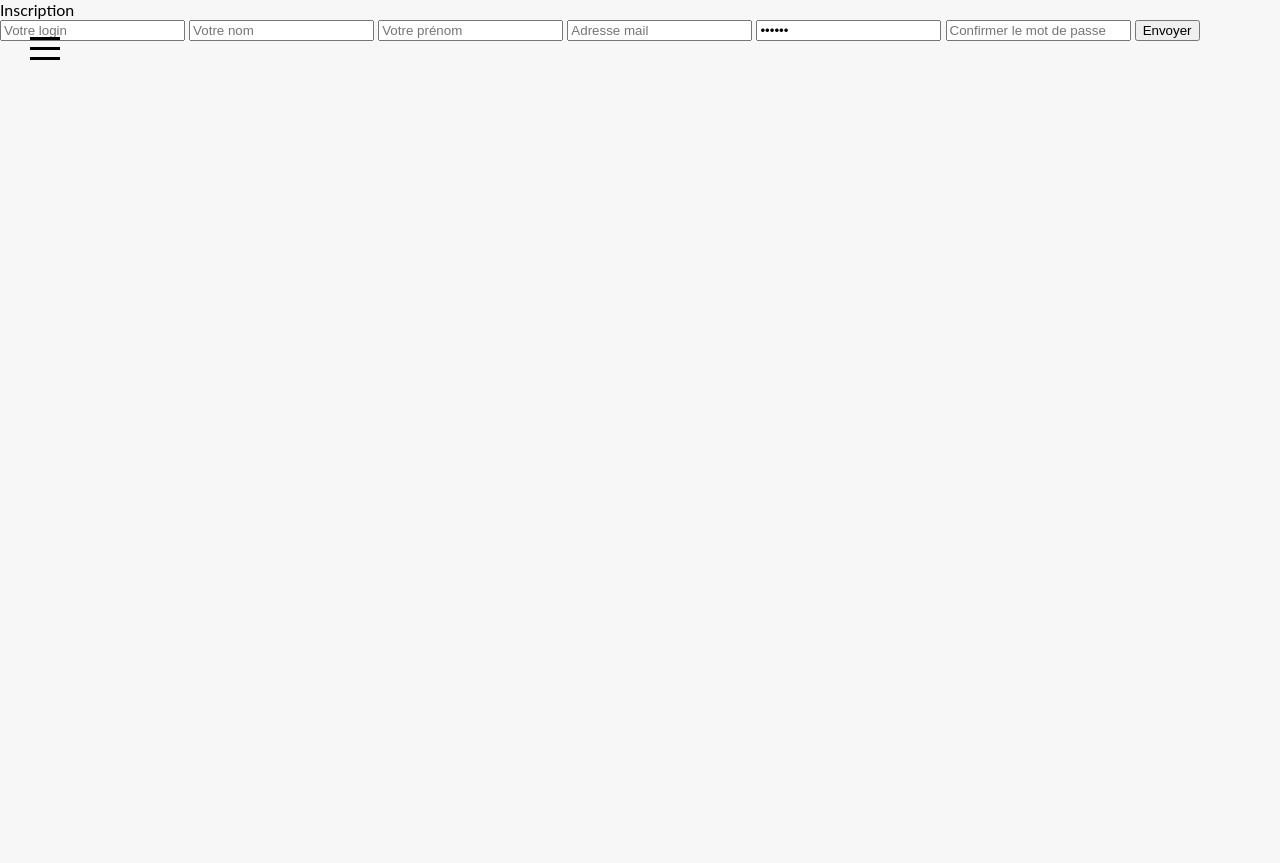
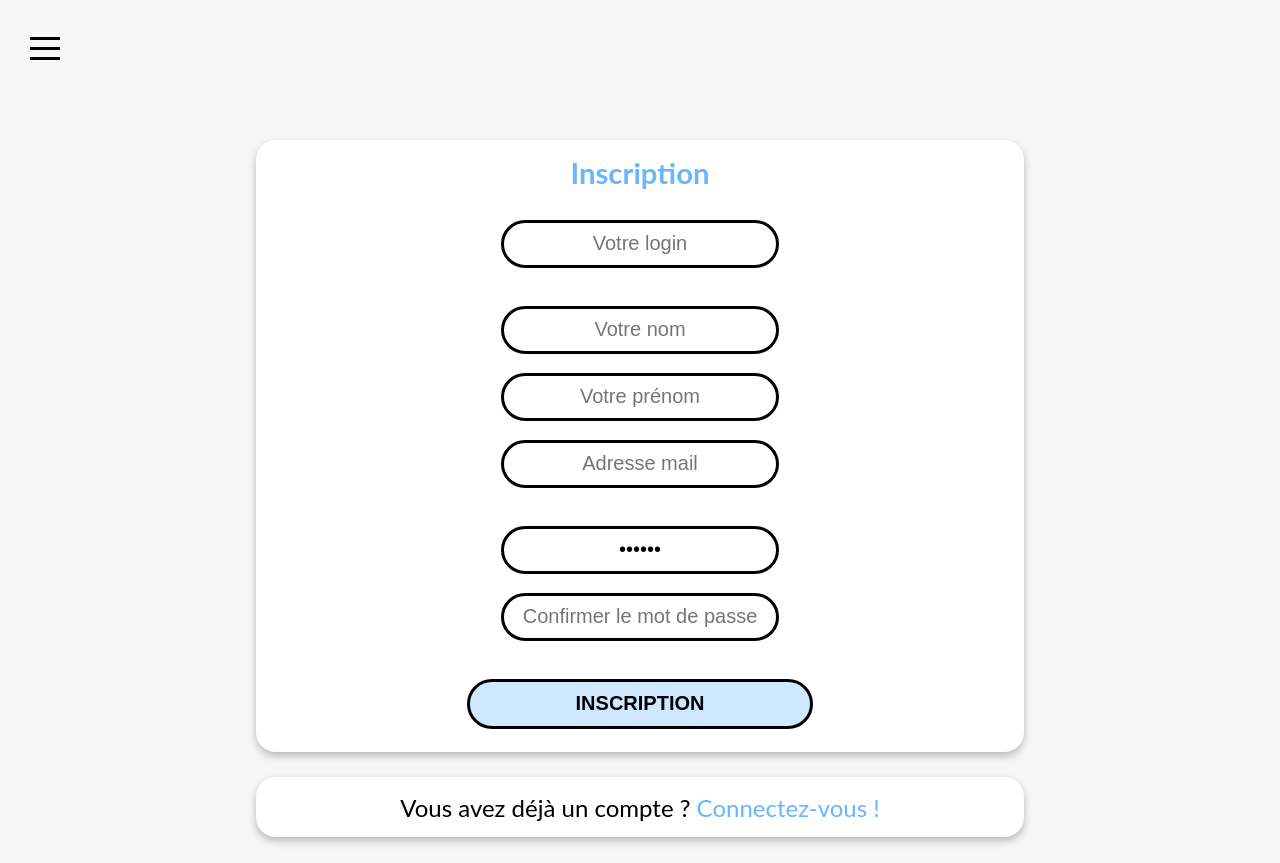
Before and after one commit to FelixPerso/ProjetWebPHP_commerce_equitable, a PHP site: page /pages/Inscription.php in a window 1280 px wide. Before the commit the page ends 60 px from the top, so only its background shows below. Run offline with PHP 8.4, Linux system fonts and the light colour scheme; some libraries are stand-ins or nearby versions.

Commit message:
MODIF de Thomas CSS(connexion, logout, vente) + ajout texte page accueil

```diff
--- /dev/null
+++ b/assets/css/pages/inscConn.css
@@ -0,0 +1,120 @@
+*, ::before, ::after {
+
+    text-decoration: none;
+}
+
+.site {
+
+    margin: auto;
+}
+
+.rectangle1, .rectangle2 {
+
+    z-index: auto;
+    width: 60%;
+    height: 100%;
+    margin: auto;
+    border-radius: 20px;
+    background: #FFF;
+    filter: drop-shadow(0px 4px 4px rgba(0, 0, 0, 0.25));
+    margin-bottom: 2%;
+}
+
+
+#bouton {
+
+    width: 45%;
+    height: 50px;
+    margin-bottom: 3%;
+    font-weight: bold;
+    background: rgba(104, 182, 253, 0.3095);
+    border: 3px solid #000000;
+    border-radius: 100px;
+    font-size: 20px;
+}
+
+#bouton:hover {
+
+    background: rgba(104, 160, 253, 0.40);
+}
+
+
+.rectangle1 .phrases, .rectangle2 p {
+
+    color: #000;
+    font-size: 12pt;
+    text-align: center;
+    margin-top: 5%;
+    margin-left: 20px;
+    margin-right: 20px;
+}
+
+.rectangle1 h3, .rectangle2 p {
+
+    color: #68B6FD;
+    text-align: center;
+    margin-top: 0%;
+    padding-top: 2%;
+}
+
+.rectangle1 h3 {
+
+    font-size: 22pt;
+}
+
+.rectangle1 p, .rectangle2 p {
+
+    color: #000;
+    text-align: center;
+}
+
+.rectangle2 a {
+
+    color: #68B6FD;
+}
+
+.rectangle2 p {
+
+    padding-bottom: 2%;
+    font-size: 18pt;
+}
+
+.rectangle2 a:hover {
+
+    color: rgb(104, 160, 253);
+}
+
+
+
+/*****************************/
+/*        FORMULAIRE         */
+/*****************************/
+
+.formulaire {
+
+    margin: auto;
+    text-align: center;
+    margin-top: 3%;
+}
+
+.formulaire label {
+
+    font-weight: bold;
+    font-size: 20px;
+}
+
+#login, #mdp, #nom, #prenom, #email, #confmdp {
+
+    font-size: 20px;
+    text-align: center;
+    border-radius: 100px;
+    border: 3px solid #000000;
+    height: 40px;
+    width: 35%;
+}
+
+
+#login:hover, #mdp:hover, #nom:hover, #prenom:hover, #email:hover, #confmdp:hover {
+
+    background: rgba(104, 182, 253, 0.10);
+}
--- a/assets/css/pages/vente.css
+++ b/assets/css/pages/vente.css
@@ -30,6 +30,7 @@
     background: rgba(104, 182, 253, 0.3095);
     border: 3px solid #000000;
     border-radius: 100px;
+    font-size: 20px;
 }
 
 #bouton:hover {
--- a/pages/Inscription.php
+++ b/pages/Inscription.php
@@ -2,7 +2,7 @@
 
     session_start();
 
-    include('bd.php'); // Connexion à la base de données
+    include 'bd.php'; // Connexion à la base de données
 
 
 
@@ -189,15 +189,16 @@
 
 ?>
 
-<!DOCTYPE html>
+<!DOCTYPE HTML>
 <html lang="fr">
     <head>
         <meta charset="utf-8">
-        <meta http-equiv="X-UA-Compatible" content="IE=edge">
-        <meta name="viewport" content="width=device-width, initial-scale=1">
         <link rel='stylesheet' type='text/css' media='screen' href='../assets/css/header.css'>
+        <link rel='stylesheet' type='text/css' media='screen' href='../assets/css/pages/inscConn.css'>
         <title>Inscription</title>
     </head>
+    <body>
+        <section class="site">
             <header>
                 <div class="bouton-burger">
                     <div class="barre"></div>
@@ -214,53 +215,64 @@
                     </ul>
                 </div>
             </header>
-    <body>
-        <div>Inscription</div>
-        <form method="post">
+        </section>
+        <div class="rectangle1">
+            <h3>Inscription</h3>
+            <form class="formulaire" method="post">
                 <?php
                     // S'il y a une erreur sur le login alors on affiche
                     if (isset($er_login)){
-
-                    echo"<div><?= $er_login ?></div>";
+                    ?>
+                        <div><?= $er_login ?></div>
+                    <?php
                     }
                 ?>
-            <input type="text" placeholder="Votre login" name="login" value="<?php if(isset($login)){ echo $login; }?>" required>
+                <input type="text" placeholder="Votre login" id="login" name="login" value="<?php if(isset($login)){ echo $login; }?>" required><br><br><br>
 
                 <?php
                     // S'il y a une erreur sur le nom alors on affiche
                     if (isset($er_nom)){
-
-                    echo"<div><?= $er_nom ?></div>";
+                    ?>
+                        <div><?= $er_nom ?></div>
+                    <?php
                     }
                 ?>
-            <input type="text" placeholder="Votre nom" name="nom" value="<?php if(isset($nom)){ echo $nom; }?>" required>
+                <input type="text" placeholder="Votre nom" id="nom" name="nom" value="<?php if(isset($nom)){ echo $nom; }?>" required><br><br>
                 <?php
                     if (isset($er_prenom)){
-
-                    echo"<div><?= $er_prenom ?></div>";
+                    ?>
+                        <div><?= $er_prenom ?></div>
+                    <?php
                     }
                 ?>
-            <input type="text" placeholder="Votre prénom" name="prenom" value="<?php if(isset($prenom)){ echo $prenom; }?>" required>
+                <input type="text" placeholder="Votre prénom" id="prenom" name="prenom" value="<?php if(isset($prenom)){ echo $prenom; }?>" required><br><br>
                 <?php
                     if (isset($er_email)){
-
-                   echo" <div><?= $er_email ?></div>";
+                    ?>
+                        <div><?= $er_email ?></div>
+                    <?php
                     }
                 ?>
-            <input type="email" placeholder="Adresse mail" name="email" value="<?php if(isset($email)){ echo $email; }?>" required>
+                <input type="email" placeholder="Adresse mail" id="email" name="email" value="<?php if(isset($email)){ echo $email; }?>" required><br><br><br>
                 <?php
                     if (isset($er_mdp)){
-
-                    echo"<div><?= $er_mdp ?></div>";
+                    ?>
+                        <div><?= $er_mdp ?></div>
+                    <?php
                     }
                 ?>
-            <input type="password" placeholder="Mot de passe" name="mdp" value="<?php if(isset($mdp)){ echo $mdp; }?>" required>
-            <input type="password" placeholder="Confirmer le mot de passe" name="confmdp" required>
-            <button type="submit" name="inscription">Envoyer</button>
+                <input type="password" placeholder="Mot de passe" id="mdp" name="mdp" value="<?php if(isset($mdp)){ echo $mdp; }?>" required><br><br>
+                <input type="password" placeholder="Confirmer le mot de passe" id="confmdp" name="confmdp" required><br><br><br>
+                <button type="submit" id="bouton" name="inscription">INSCRIPTION</button>
             </form>
+        </div>
+        <div class="rectangle2">
+            <p>Vous avez déjà un compte ? <a href="./connexion.php">Connectez-vous !</a></p>
+        </div>
 
         <script src="https://ajax.googleapis.com/ajax/libs/jquery/3.1.0/jquery.min.js"></script>
         <script src="../assets/javascript/transitionBurger.js"></script>
+
     </body>
 
 </html>
```
Also changed, not shown: assets/css/pages/logout.css (added, +34 -0 lines), index.php (+7 -4 lines), pages/connexion.php (+16 -13 lines), pages/logout.php (+14 -5 lines). Lines whose indentation alone changed are shown as unchanged.
